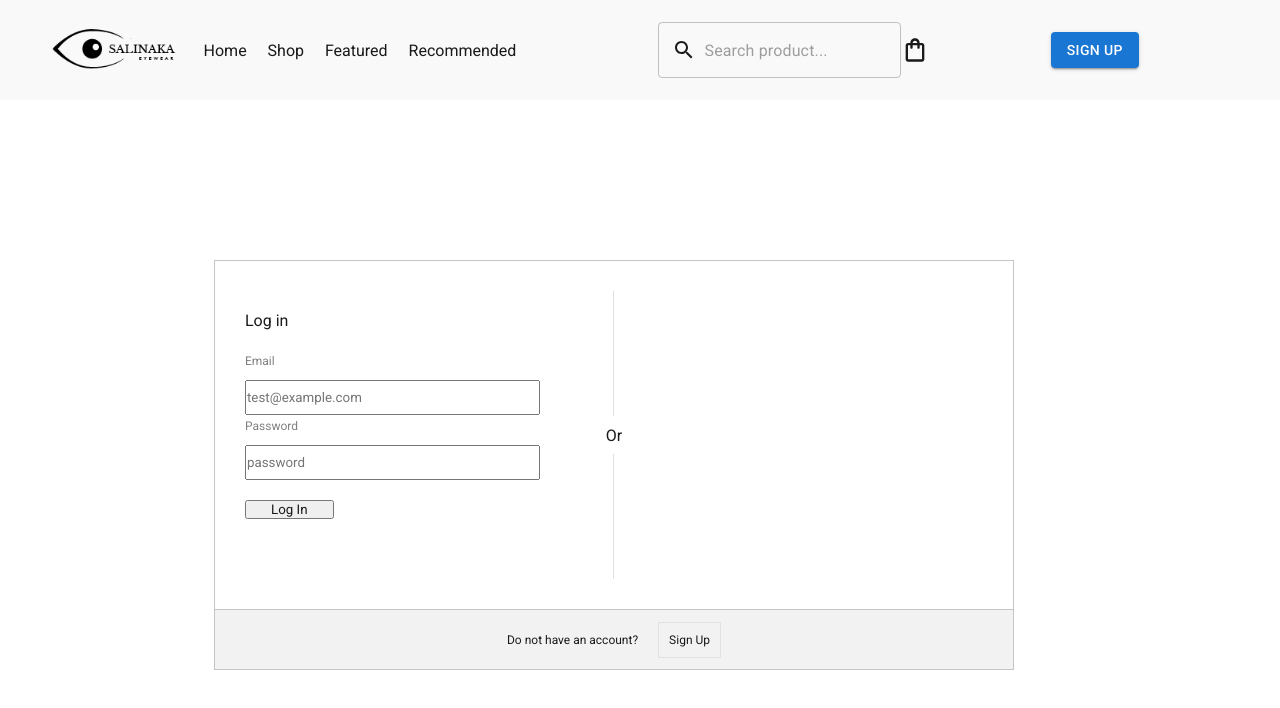
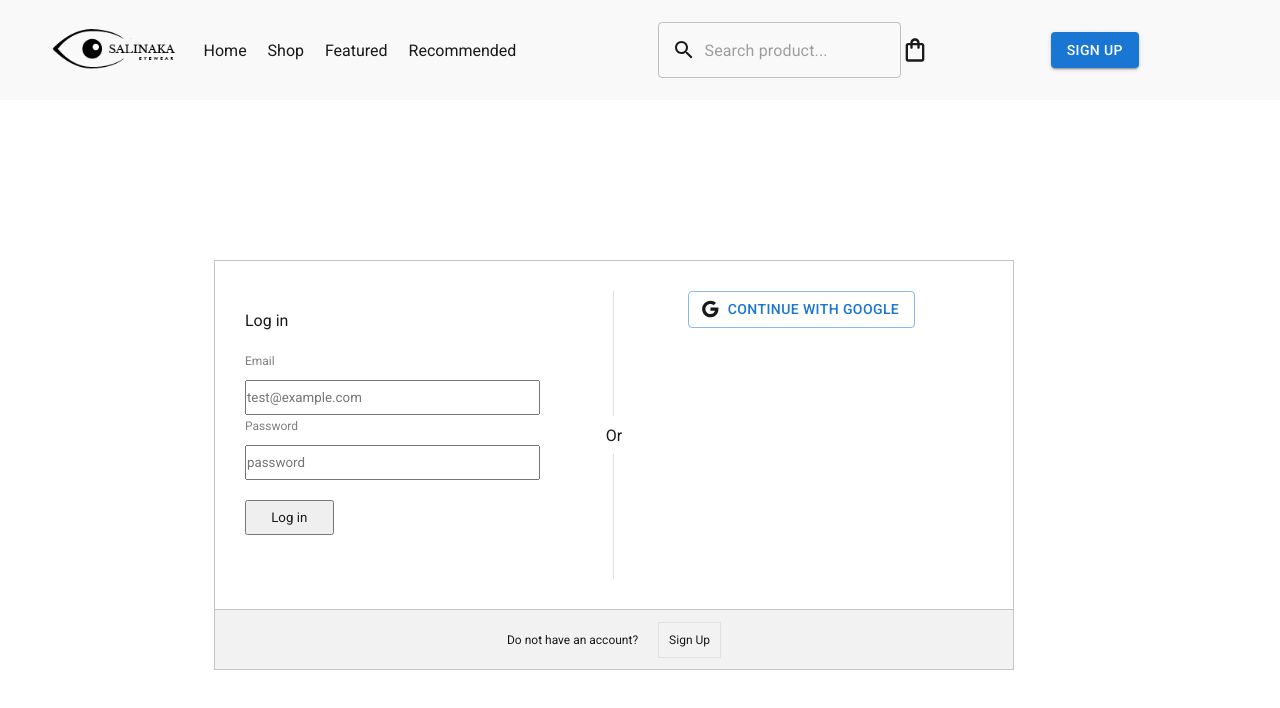
Before and after one commit to jesswang-dev/E-Commerce-Site, a React (Vite) app: page /login in a window 1280 px wide. Shown: the top 708 px of the page. Built offline with nearby package versions, Linux system fonts and the light colour scheme.

Commit message:
added logistics to login with google

```diff
--- a/src/assets/index.css
+++ b/src/assets/index.css
@@ -64,6 +64,8 @@ li {
   align-items: center;
 }
 
+
+
 .auth-content {
   height: 100%;
   display: flex;
@@ -127,7 +129,7 @@ input#signup {
   width: 30%;
 }
 
-button#login {
+input#login {
   margin-top: 20px;
   width: 30%;
 }
--- a/src/utilities/LoginForm.jsx
+++ b/src/utilities/LoginForm.jsx
@@ -1,4 +1,9 @@
-import { getAuth, signInWithEmailAndPassword } from "firebase/auth";
+import {
+  getAuth,
+  signInWithEmailAndPassword,
+  signInWithPopup,
+  GoogleAuthProvider,
+} from "firebase/auth";
 import {
   getFirestore,
   getDocs,
@@ -11,7 +16,8 @@ import { useRef } from "react";
 import { useNavigate, Link } from "react-router-dom";
 import { userSignIn } from "../store/user";
 import { useDispatch } from "react-redux";
-import { Box, Divider } from "@mui/material";
+import { Box, Divider, Button } from "@mui/material";
+import GoogleIcon from "@mui/icons-material/Google";
 
 export default function LoginForm() {
   const passwordRef = useRef();
@@ -19,18 +25,19 @@ export default function LoginForm() {
   const navigate = useNavigate();
   const dispatch = useDispatch();
 
-  const handleClick = async (e) => {
+  const handleSubmit = async (e) => {
     e.preventDefault();
     const auth = getAuth(firebaseApp);
 
     const inputEmail = emailRef.current.value;
     const inputPassword = passwordRef.current.value;
 
+    //user sign in with email and password
     await signInWithEmailAndPassword(auth, inputEmail, inputPassword)
       .then((userCredential) => {
         //Signned in
         const user = userCredential.user;
-        console.log(user);
+        // console.log(user);
         if (user) {
           // const {id, email, name} = getUserById(user.uid);
           getUserById(user.uid).then((data) => {
@@ -54,6 +61,46 @@ export default function LoginForm() {
         console.log(errorCode, errorMessage);
       });
   };
+
+  const googleLogin = async () => {
+    const auth = getAuth(firebaseApp);
+    const provider = new GoogleAuthProvider();
+
+    signInWithPopup(auth, provider)
+      .then((result) => {
+        // This gives you a Google Access Token. You can use it to access the Google API.
+        const credential = GoogleAuthProvider.credentialFromResult(result);
+        const token = credential.accessToken;
+        // The signed-in user info.
+        const user = result.user;
+        // IdP data available using getAdditionalUserInfo(result)
+        // ...
+        // console.log(token);
+
+        const { uid, email, displayName, createdAt, lastLoginAt } = user;
+
+           const account = {
+             id: uid,
+             email: email,
+             name: displayName,
+             createdAt: createdAt,
+             lastSignIn: lastLoginAt,
+           };
+           dispatch(userSignIn(account));
+           navigate("/");
+      })
+      .catch((error) => {
+        // Handle Errors here.
+        const errorCode = error.code;
+        const errorMessage = error.message;
+        // The email of the user's account used.
+        const email = error.customData.email;
+        // The AuthCredential type that was used.
+        const credential = GoogleAuthProvider.credentialFromError(error);
+        // ...
+      });
+
+  }
 
   const getUserById = async (id) => {
     const db = getFirestore(firebaseApp);
@@ -82,7 +129,7 @@ export default function LoginForm() {
           <div className="login-main">
             <div className="title">Log in</div>
 
-            <form action="#" id="loginForm">
+            <form action="#" id="loginForm" onSubmit={handleSubmit}>
               <label htmlFor="email">Email</label>
               <br />
               <input
@@ -101,13 +148,17 @@ export default function LoginForm() {
                 ref={passwordRef}
               />
               <br />
-              <button id="login"onClick={handleClick}>Log In</button>
+              <input id="login" type="submit" value="Log in" />
             </form>
           </div>
           <div className="login-divider">
             <Divider orientation="vertical">Or</Divider>
           </div>
-          <div className="login-provider"></div>
+          <div className="login-provider">
+            <Button variant="outlined" startIcon={<GoogleIcon />} onClick={googleLogin}>
+              Continue with Google
+            </Button>
+          </div>
         </div>
       </Box>
       <Box
--- a/src/utilities/SignupForm.jsx
+++ b/src/utilities/SignupForm.jsx
@@ -29,11 +29,10 @@ export default function SignupForm() {
   const addUserPassword = () => {
     setPassword(passRef.current.value);
   };
-
   const handleSubmit = async (e) => {
     e.preventDefault();
 
-    //user sign up
+    //user sign up with email and password
     try {
       const res = await createUserWithEmailAndPassword(auth, email, password);
 
@@ -43,7 +42,7 @@ export default function SignupForm() {
         password: password,
         id: res.user.uid,
       };
-      console.log("userObj", userObj);
+      // console.log("userObj", userObj);
 
       // Add a new document with a generated id.
       const docRef = await addDoc(collection(db, "users"), userObj);
@@ -105,7 +104,7 @@ export default function SignupForm() {
               <input
                 type="password"
                 name="password"
-                placeholder="password"
+                placeholder="&nbsp;password"
                 onBlur={addUserPassword}
                 ref={passRef}
                 required
@@ -115,9 +114,7 @@ export default function SignupForm() {
             </form>
           </div>
           <div className="auth-divider">
-            <Divider orientation="vertical">
-              Or
-            </Divider>
+            <Divider orientation="vertical">Or</Divider>
           </div>
           <div className="auth-provider"></div>
         </div>
```
